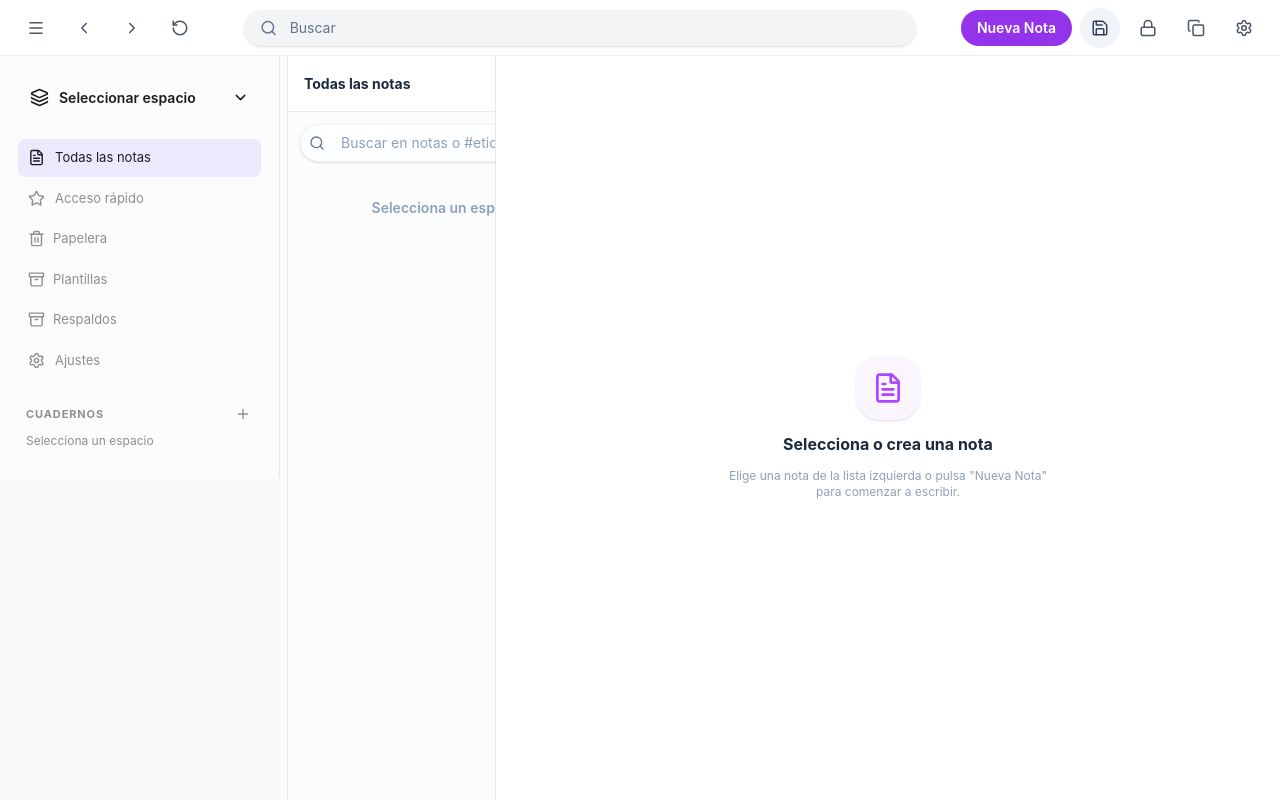
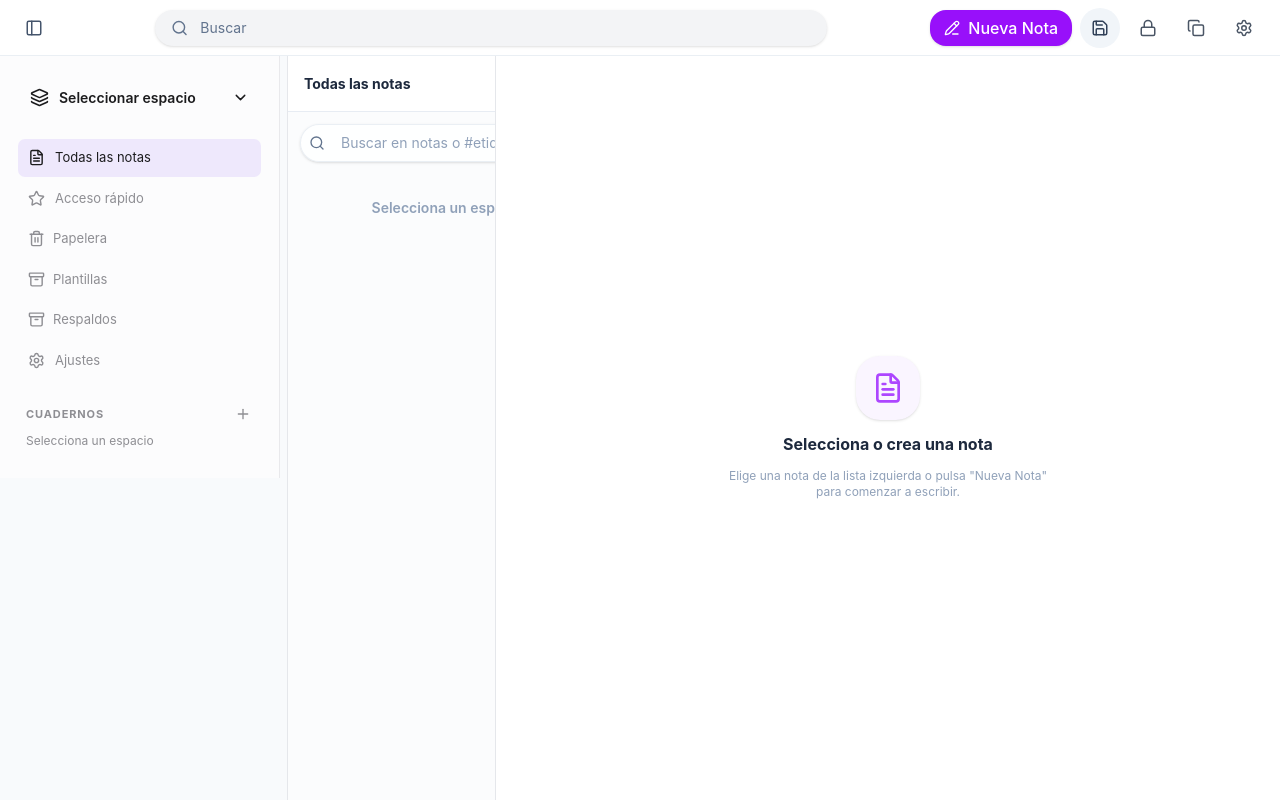
Before and after one commit to oslecvaldez-ai/NoteHub_web, a React (Vite) app: page / in a window 1280 px wide. Built offline with nearby package versions, Linux system fonts and the light colour scheme.

Commit message:
UI: topbar - new note icon, single sidebar toggle; editor header menu restored

```diff
--- a/src/core/components/GlobalHeader.tsx
+++ b/src/core/components/GlobalHeader.tsx
@@ -1,14 +1,12 @@
 import { type ChangeEvent, type ReactElement } from "react";
 import {
   Copy,
-  ChevronLeft,
-  ChevronRight,
   Lock,
-  Menu,
-  RotateCcw,
   Save,
   Search,
   Settings,
+  PanelLeft,
+  PencilLine,
 } from "lucide-react";
 
 interface GlobalHeaderProps {
@@ -30,36 +28,14 @@ export function GlobalHeader({
 }: GlobalHeaderProps): ReactElement {
   return (
     <header className="flex h-14 w-full items-center justify-between gap-4 bg-white/85 dark:bg-slate-950/85 backdrop-blur-md border-b border-slate-200/70 dark:border-slate-800/70 px-4">
-      <div className="flex items-center gap-2 text-slate-600">
+      <div className="flex items-center gap-2">
         <button
           type="button"
-          aria-label="Abrir menú"
+          aria-label="Toggle sidebar"
           onClick={onToggleSidebar}
-          className="inline-flex h-10 w-10 items-center justify-center rounded-full text-gray-600 transition hover:bg-gray-100 focus:outline-none focus:ring-2 focus:ring-violet-500/30"
+          className="h-9 w-9 flex items-center justify-center rounded-xl text-slate-600 hover:bg-slate-100 dark:text-slate-300 dark:hover:bg-slate-800 transition"
         >
-          <Menu size={18} />
-        </button>
-        <button
-          type="button"
-          aria-label="Navegar atrás"
-          className="inline-flex h-10 w-10 items-center justify-center rounded-full text-gray-600 transition hover:bg-gray-100 focus:outline-none focus:ring-2 focus:ring-violet-500/30"
-        >
-          <ChevronLeft size={18} />
-        </button>
-        <button
-          type="button"
-          aria-label="Navegar adelante"
-          className="inline-flex h-10 w-10 items-center justify-center rounded-full text-gray-600 transition hover:bg-gray-100 focus:outline-none focus:ring-2 focus:ring-violet-500/30"
-        >
-          <ChevronRight size={18} />
-        </button>
-        <button
-          type="button"
-          aria-label="Recargar"
-          onClick={onReload}
-          className="inline-flex h-10 w-10 items-center justify-center rounded-full text-gray-600 transition hover:bg-gray-100 focus:outline-none focus:ring-2 focus:ring-violet-500/30"
-        >
-          <RotateCcw size={18} />
+          <PanelLeft size={18} />
         </button>
       </div>
 
@@ -81,9 +57,10 @@ export function GlobalHeader({
         <button
           type="button"
           onClick={onCreateNote}
-          className="rounded-full bg-[#9333ea] px-4 py-2 text-sm font-semibold text-white transition hover:bg-violet-600 focus:outline-none focus:ring-2 focus:ring-violet-500/40"
+          className="bg-purple-600 hover:bg-purple-700 text-white font-medium shadow-sm transition flex items-center gap-2 px-3.5 py-1.5 rounded-2xl"
         >
-          Nueva Nota
+          <PencilLine className="h-4 w-4" />
+          <span>Nueva Nota</span>
         </button>
         <button
           type="button"
--- a/src/modules/editor/components/EditorHeader.tsx
+++ b/src/modules/editor/components/EditorHeader.tsx
@@ -1,10 +1,8 @@
 import {
-  Clock,
   ExternalLink,
   Maximize2,
   MoreHorizontal,
   Pin,
-  Share2,
   Star,
   BookOpen,
 } from "lucide-react";
@@ -80,11 +78,11 @@ export function EditorHeader({
         </button>
         <button
           type="button"
-          onClick={onHistory}
-          title="Historial"
+          onClick={onMenu}
+          title="Más opciones"
           className="rounded-xl h-8 w-8 inline-flex items-center justify-center border border-slate-200 bg-white text-slate-700 hover:bg-slate-50 dark:border-slate-700 dark:bg-slate-900 dark:text-slate-200"
         >
-          <Clock className="h-4 w-4" />
+          <MoreHorizontal className="h-4 w-4" />
         </button>
         <button
           type="button"
```
